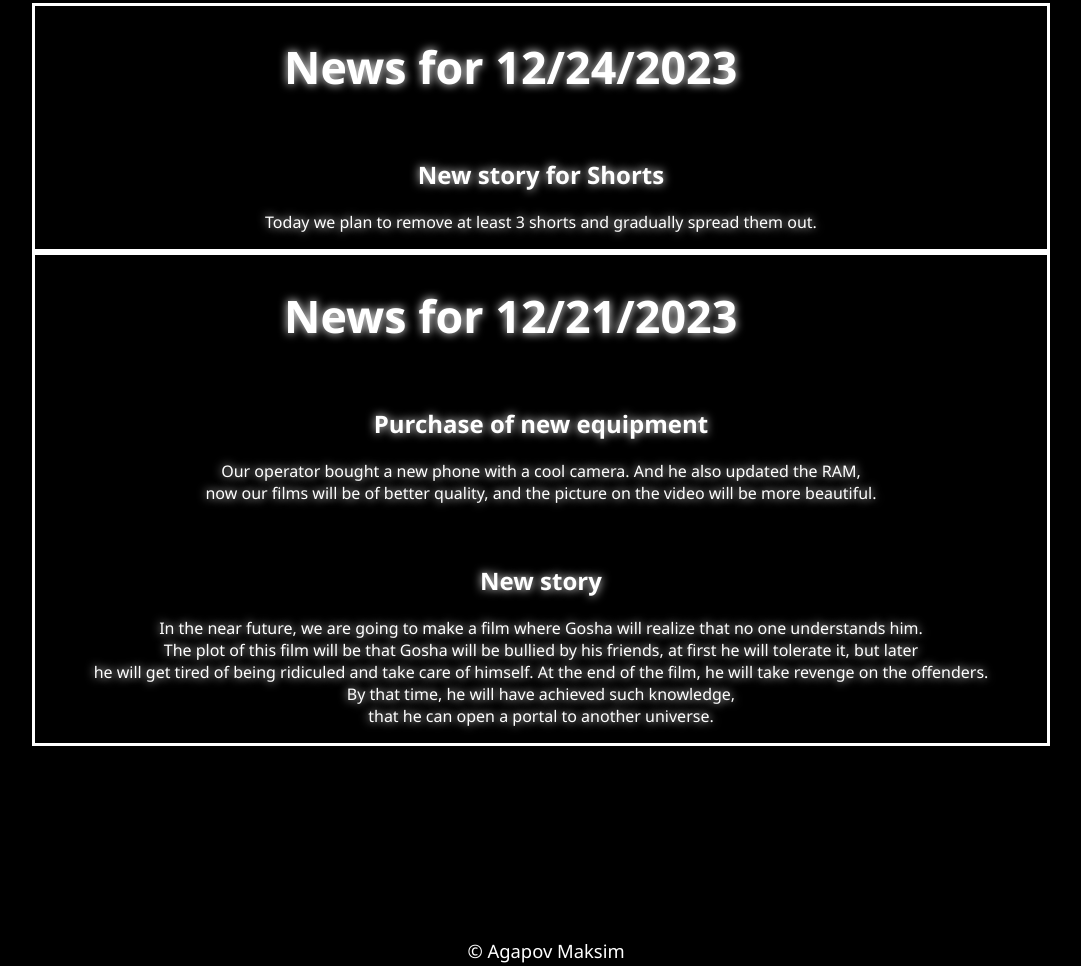
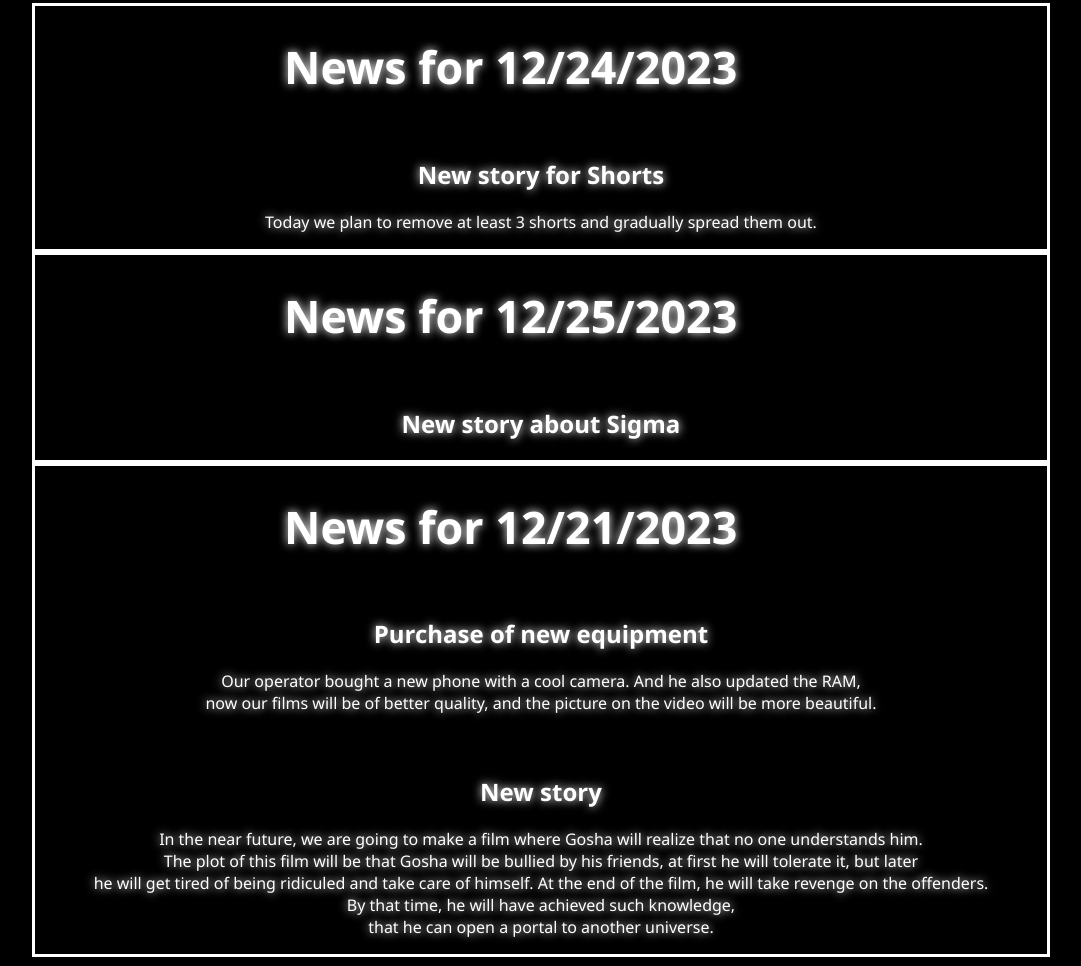
Before and after one commit to Joker67193/DUSHES, a plain HTML site: page News_EN.html in a window 1280 px wide. Shown: the part 123-1089 px from the top of the page, without its empty margins (102-1183 px from the left). Drawn offline with Linux system fonts and the light colour scheme.

Commit message:
News_EN.html

```diff
--- a/News_EN.html
+++ b/News_EN.html
@@ -30,6 +30,13 @@
         </p>
         </div>
         <div class="exp1">
+        <h1 style="font-size: 280%; margin-left: -6%;">News for 12/25/2023</h1>
+        <h2 style="margin-top: 6%;">New story about Sigma</h2>
+        <p>
+
+        </p>
+        </div>
+        <div class="exp1">
         <h1 style="font-size: 280%; margin-left: -6%;">News for 12/21/2023</h1>
         <h2 style="margin-top: 6%;">Purchase of new equipment</h2>
         <p>Our operator bought a new phone with a cool camera. And he also updated the RAM,<br>
```
